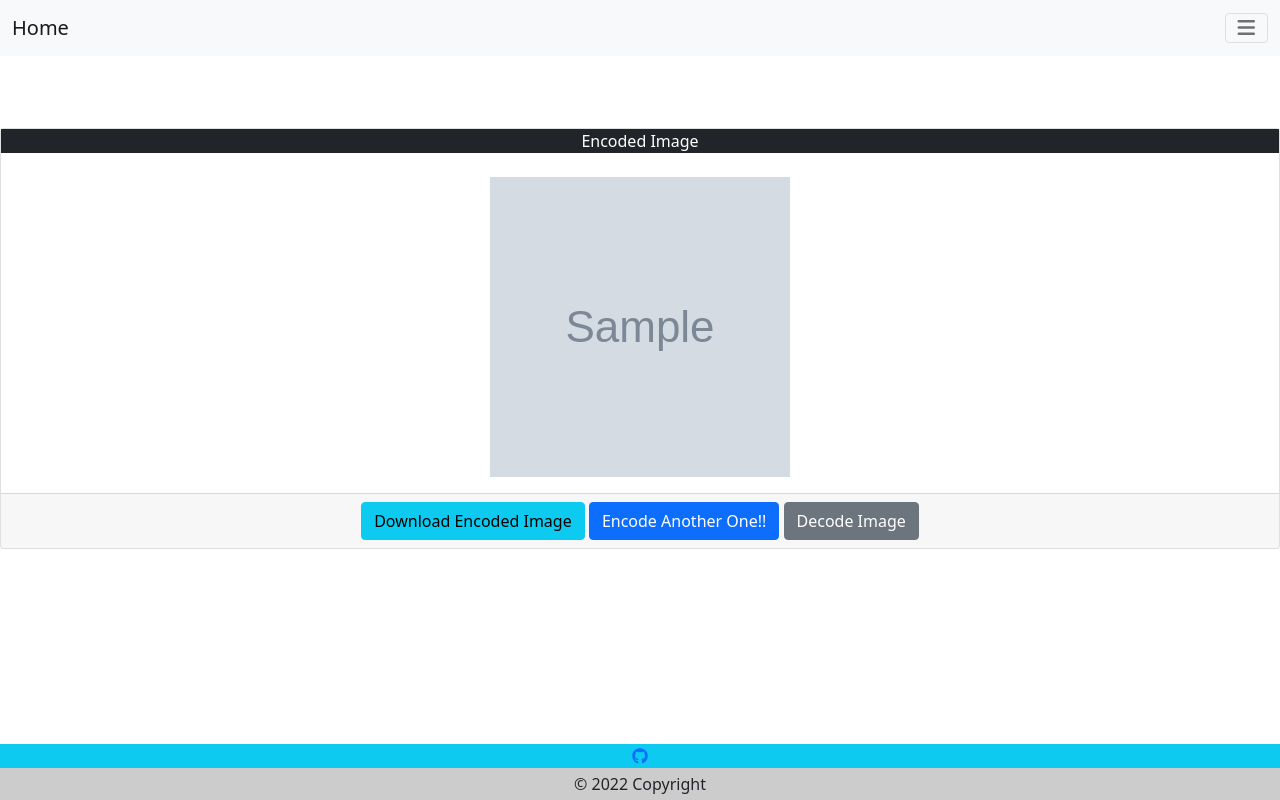
After one commit to ritwicksamanta/project, a Flask app: template templates/download.html in a window 1280 px wide. The commit adds this page. Run offline with Flask 2, Linux system fonts and the light colour scheme; the template is opened without the code that fills it: most values are stand-ins (such as "Sample title", 1, 10 or a date in 2020); grey boxes marked "Sample" are stand-in pictures; some libraries are stand-ins or nearby versions.

Commit message:
added image download page

```diff
--- a/app.py
+++ b/app.py
@@ -1,6 +1,6 @@
 import os
 
-from flask import Flask, render_template, request, flash, redirect, url_for, send_from_directory
+from flask import Flask, render_template, request, flash, redirect
 from werkzeug.utils import secure_filename
 
 from image_handler import encode, decode
@@ -11,12 +11,6 @@ app = Flask(__name__)
 app.secret_key = 'secret key'
 print(os.getcwd())
 
-
-@app.route("/")
-def home():
-    return render_template("index.html")
-
-
 UPLOAD_FOLDER = './static/images/'
 DECODE_FOLDER = './static/decoded/'
 ENCODED_OUTPUT = './static/encoded/'
@@ -24,12 +18,18 @@ app.config['UPLOAD_FOLDER'] = UPLOAD_FOLDER
 app.config['DECODE_FOLDER'] = DECODE_FOLDER
 app.config['ENCODED_OUTPUT'] = ENCODED_OUTPUT
 
+
+@app.route("/")
+def home():
+    return render_template("index.html")
+
+
 @app.route('/encode', methods=['GET', 'POST'])
 def encode_handler():
     if request.method == 'GET':
         return render_template('encode.html')
     elif request.method == 'POST':
-        if 'file' not in request.files:
+        if 'file' not in request.files or request.form.get('message') == '':
             flash('No file part')
             return redirect(request.url)
         file = request.files['file']
@@ -44,7 +44,7 @@ def encode_handler():
             message = request.form.get("message")
             m = encode(filename, message, filename)
 
-            return redirect(url_for('download_file', name=filename))
+            return download_file(filename)
 
     return render_template('encode.html')
 
@@ -54,9 +54,9 @@ def encode_handler():
 # serve files in the upload folder by name. url_for("download_file", name=name)
 # generates download URLs.
 
-@app.route('/uploads/<name>')
+@app.route('/encoded')
 def download_file(name):
-    return send_from_directory(app.config["ENCODED_OUTPUT"], name)
+    return render_template('download.html', filename=app.config['ENCODED_OUTPUT'] + name)
 
 
 # Decoding part
@@ -80,7 +80,7 @@ def decode_handler():
             # do decode
             message = decode(filename)
 
-            return render_template('decode_message.html', message=message,image='static/decoded/'+filename)
+            return render_template('decode_message.html', message=message, image='static/decoded/' + filename)
     return render_template('decode_form.html')
 
 
--- a/templates/decode_message.html
+++ b/templates/decode_message.html
@@ -17,9 +17,9 @@
         <div class="card-header bg-dark text-white">
             Your message decoded successfully
         </div>
-      <div class="card-body">
+      <div class="card-body bg-secondary">
         <h5 class="card-title">Hidden Text</h5>
-        <p class="card-text">{{message}}</p>
+        <p class="card-text text-info">{{message}}</p>
         <a href="{{url_for('decode_handler')}}" class="btn btn-primary">Decode Another One!</a>
       </div>
     </div>
--- /dev/null
+++ b/templates/download.html
@@ -0,0 +1,20 @@
+{% extends "base.html" %}
+{% block content %}
+    <div class="container-flex body">
+        <div class="card text-center">
+            <div class="card-title text-white text-center bg-dark">
+                Encoded Image
+            </div>
+            <div class="card-body ">
+                <img src="{{filename}}" height="300" width="300">
+            </div>
+            <div class="card-footer">
+                <a download href="{{filename}}"><button class="btn btn-info">Download Encoded Image</button></a>
+
+                    <a href="{{url_for('encode_handler')}}"><button type="button" class="btn btn-primary">Encode Another One!!</button></a>
+                    <a href="{{url_for('decode_handler')}}"><button type="button" class="btn btn-secondary">Decode Image</button></a>
+
+            </div>
+        </div>
+    </div>
+{% endblock %}
--- a/templates/encode.html
+++ b/templates/encode.html
@@ -13,7 +13,7 @@
                 <label for="message" class="form-label">
                     Enter message
                 </label>
-                <input type="text" name="message" id="message">
+                <textarea  name="message" id="message"></textarea>
             </div>
             <button type="submit" class="btn btn-primary">Encode</button>
         </form>
```
Also changed, not shown: static/decoded/pokemon_PNG148_encoded.png, static/encoded/img.png, static/encoded/pokemon_PNG148.png.
